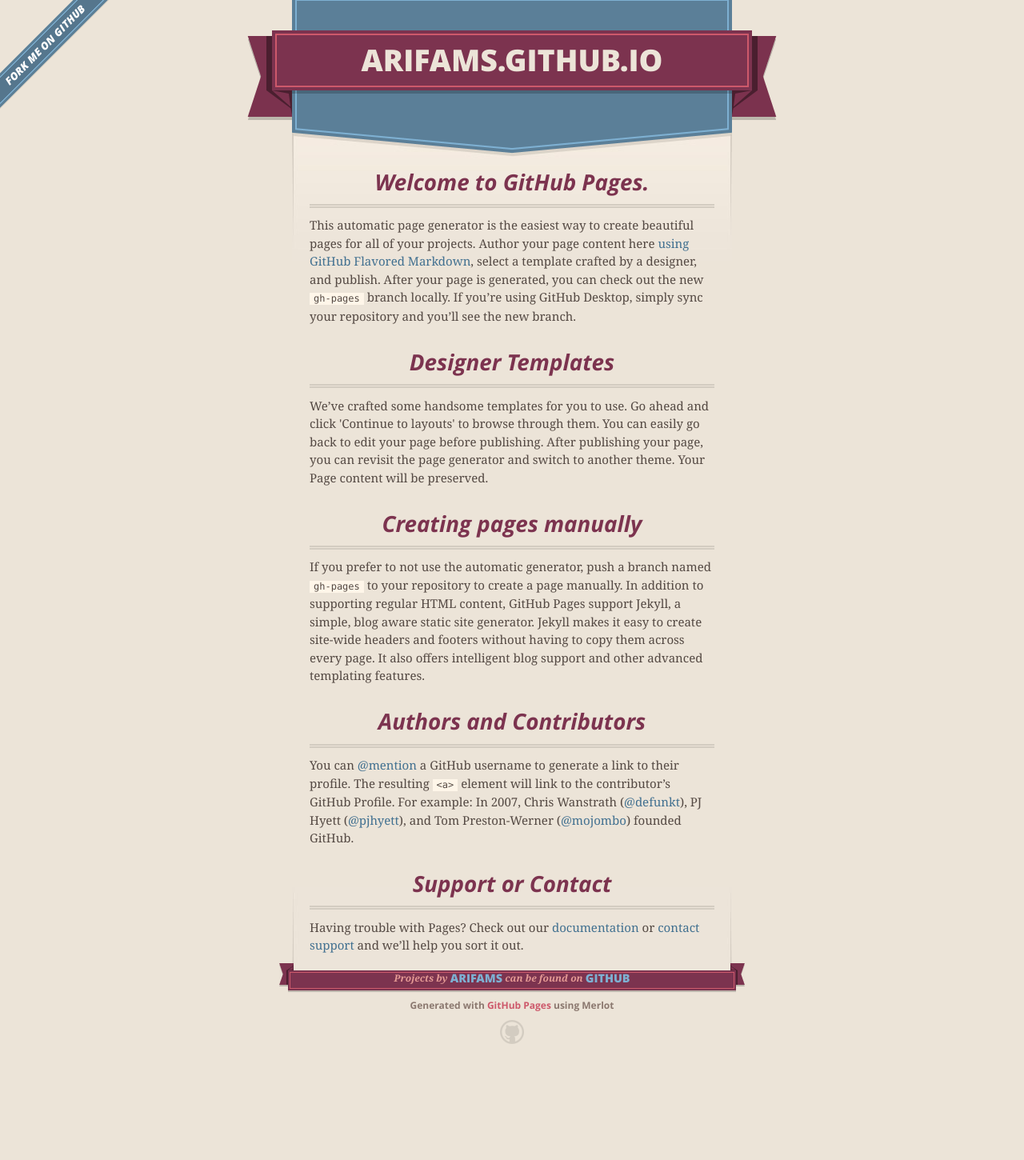
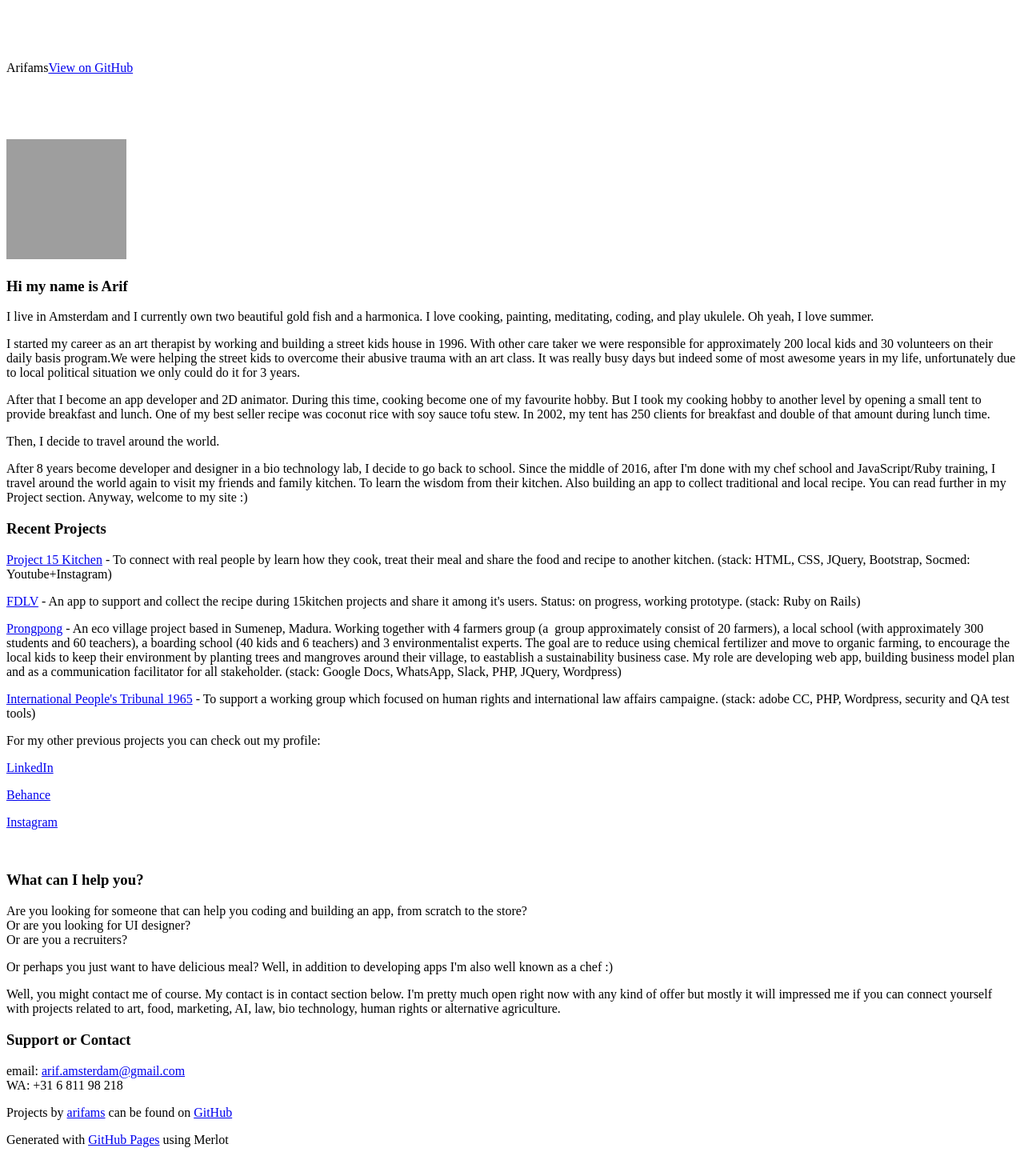
Before and after one commit to arifams/arifams.github.io, a Jekyll site: the page index.html, which Jekyll copies as it is, in a window 1280 px wide. Shown: the whole page at 80% size. Built offline with Jekyll 4.4.1, drawn with Linux system fonts in a browser that asks for light colours; nearby versions of some CDN libraries; before the commit the page ends 1345 px from its top, so only the background shows below that; grey boxes are pictures that could not be loaded.

Commit message:
change index

```diff
--- a/index.html
+++ b/index.html
@@ -1,90 +1,42 @@
-<!DOCTYPE html>
-<html>
-  <head>
-    <meta charset='utf-8'>
-    <meta http-equiv="X-UA-Compatible" content="chrome=1">
-    <meta name="viewport" content="width=640">
-
-    <link rel="stylesheet" href="stylesheets/core.css" media="screen">
-    <link rel="stylesheet" href="stylesheets/mobile.css" media="handheld, only screen and (max-device-width:640px)">
-    <link rel="stylesheet" href="stylesheets/github-light.css">
-
-    <script type="text/javascript" src="javascripts/modernizr.js"></script>
-    <script type="text/javascript" src="https://ajax.googleapis.com/ajax/libs/jquery/1.7.1/jquery.min.js"></script>
-    <script type="text/javascript" src="javascripts/headsmart.min.js"></script>
-    <script type="text/javascript">
+<p>&nbsp;</p>
+<script src="javascripts/modernizr.js" type="text/javascript"></script>
+<script src="https://ajax.googleapis.com/ajax/libs/jquery/1.7.1/jquery.min.js" type="text/javascript"></script>
+<script src="javascripts/headsmart.min.js" type="text/javascript"></script>
+<script type="text/javascript">// <![CDATA[
 $(document).ready(function () {
         $('#main_content').headsmart()
       })
-    </script>
-    <title>Arifams.GitHub.io by arifams</title>
-  </head>
-
-  <body>
-    <a id="forkme_banner" href="https://github.com/arifams">View on GitHub</a>
-    <div class="shell">
-
-      <header>
-        <span class="ribbon-outer">
-          <span class="ribbon-inner">
-            <h1>Arifams.GitHub.io</h1>
-            <h2></h2>
-          </span>
-          <span class="left-tail"></span>
-          <span class="right-tail"></span>
-        </span>
+// ]]></script>
+<p>Arifams<a id="forkme_banner" href="https://github.com/arifams">View on GitHub</a></p>
+<div class="shell"><header>
+<h1>&nbsp;</h1>
 </header>
-
-      <div id="no-downloads">
-        <span class="inner">
-        </span>
-      </div>
-
-
-      <span class="banner-fix"></span>
-
-
+<div id="no-downloads"><img src="https://avatars2.githubusercontent.com/u/14273443?v=3&amp;s=460" alt="" width="150" height="150" />&nbsp;</div>
 <section id="main_content">
-        <h3>
-<a id="welcome-to-github-pages" class="anchor" href="#welcome-to-github-pages" aria-hidden="true"><span aria-hidden="true" class="octicon octicon-link"></span></a>Welcome to GitHub Pages.</h3>
-
-<p>This automatic page generator is the easiest way to create beautiful pages for all of your projects. Author your page content here <a href="https://guides.github.com/features/mastering-markdown/">using GitHub Flavored Markdown</a>, select a template crafted by a designer, and publish. After your page is generated, you can check out the new <code>gh-pages</code> branch locally. If you’re using GitHub Desktop, simply sync your repository and you’ll see the new branch.</p>
-
-<h3>
-<a id="designer-templates" class="anchor" href="#designer-templates" aria-hidden="true"><span aria-hidden="true" class="octicon octicon-link"></span></a>Designer Templates</h3>
-
-<p>We’ve crafted some handsome templates for you to use. Go ahead and click 'Continue to layouts' to browse through them. You can easily go back to edit your page before publishing. After publishing your page, you can revisit the page generator and switch to another theme. Your Page content will be preserved.</p>
-
-<h3>
-<a id="creating-pages-manually" class="anchor" href="#creating-pages-manually" aria-hidden="true"><span aria-hidden="true" class="octicon octicon-link"></span></a>Creating pages manually</h3>
-
-<p>If you prefer to not use the automatic generator, push a branch named <code>gh-pages</code> to your repository to create a page manually. In addition to supporting regular HTML content, GitHub Pages support Jekyll, a simple, blog aware static site generator. Jekyll makes it easy to create site-wide headers and footers without having to copy them across every page. It also offers intelligent blog support and other advanced templating features.</p>
-
-<h3>
-<a id="authors-and-contributors" class="anchor" href="#authors-and-contributors" aria-hidden="true"><span aria-hidden="true" class="octicon octicon-link"></span></a>Authors and Contributors</h3>
-
-<p>You can <a href="https://help.github.com/articles/basic-writing-and-formatting-syntax/#mentioning-users-and-teams" class="user-mention">@mention</a> a GitHub username to generate a link to their profile. The resulting <code>&lt;a&gt;</code> element will link to the contributor’s GitHub Profile. For example: In 2007, Chris Wanstrath (<a href="https://github.com/defunkt" class="user-mention">@defunkt</a>), PJ Hyett (<a href="https://github.com/pjhyett" class="user-mention">@pjhyett</a>), and Tom Preston-Werner (<a href="https://github.com/mojombo" class="user-mention">@mojombo</a>) founded GitHub.</p>
-
-<h3>
-<a id="support-or-contact" class="anchor" href="#support-or-contact" aria-hidden="true"><span aria-hidden="true" class="octicon octicon-link"></span></a>Support or Contact</h3>
-
-<p>Having trouble with Pages? Check out our <a href="https://help.github.com/pages">documentation</a> or <a href="https://github.com/contact">contact support</a> and we’ll help you sort it out.</p>
+<h3><a id="welcome-to-github-pages" class="anchor" href="#welcome-to-github-pages"></a>Hi my name is Arif</h3>
+<p>I live in Amsterdam&nbsp;and I currently&nbsp;own two beautiful gold fish and a harmonica. I love cooking, painting, meditating, coding, and play ukulele. Oh yeah, I love summer.</p>
+<p>I started my career as an art therapist&nbsp;by&nbsp;working and building a street kids house in 1996. With other care taker we were responsible for approximately 200 local kids and 30 volunteers on their daily basis program.We were helping the street kids to overcome their abusive trauma with an art class. It was really busy days but indeed some of most awesome&nbsp;years in my life, unfortunately due to local political situation we only could do it for 3 years.</p>
+<p>After that I become an app developer and 2D animator. During this time, cooking become one of my favourite hobby. But I took my cooking hobby to another level by opening a small tent&nbsp;to provide breakfast and lunch. One of my best seller recipe was coconut rice with soy sauce tofu stew. In 2002,&nbsp;my tent has 250 clients for breakfast and double of that amount during lunch time.&nbsp;</p>
+<p>Then, I decide to travel around the world.</p>
+<p>After 8 years become developer and designer in a bio technology lab, I decide to go back to school. Since the middle of&nbsp;2016, after I'm done with my chef&nbsp;school and JavaScript/Ruby training, I travel around the world again to visit my friends and family kitchen. To learn the wisdom from their kitchen. Also building an app to collect traditional and local recipe. You can read further in my Project section. Anyway, welcome to my site :)</p>
+<h3><a id="designer-templates" class="anchor" href="#designer-templates"></a>Recent Projects</h3>
+<p><a href="http://15kitchen.com" target="_blank">Project 15 Kitchen</a> - To connect with real people by learn how they cook, treat their meal and share the food and recipe to another kitchen. (stack: HTML, CSS, JQuery, Bootstrap, Socmed: Youtube+Instagram)</p>
+<p><a href="https://fdlv.herokuapp.com/" target="_blank">FDLV</a> - An&nbsp;app to support and collect the recipe during 15kitchen projects and share it among it's users. Status: on progress, working prototype. (stack: Ruby on Rails)</p>
+<p><a href="http://prongpong.org" target="_blank">Prongpong</a> - An eco village project based in Sumenep, Madura. Working together with 4 farmers group (a &nbsp;group approximately consist of 20 farmers), a local school (with approximately 300 students and 60 teachers), a boarding school (40 kids and 6 teachers) and 3 environmentalist experts. The goal are to reduce using chemical fertilizer and move to organic farming, to encourage the local kids to keep their environment&nbsp;by planting&nbsp;trees and mangroves around their village, to eastablish a sustainability business case. My role are&nbsp;developing web app, building business model plan and as a communication facilitator for all stakeholder. (stack: Google Docs, WhatsApp, Slack, PHP, JQuery, Wordpress)</p>
+<p><a href="http://www.tribunal1965.org/" target="_blank">International People's Tribunal 1965</a> - To support a working group which focused on human rights and international law affairs campaigne. (stack: adobe CC, PHP, Wordpress, security and QA test tools)</p>
+<p>For my other previous projects you can check out my profile:</p>
+<p><a href="https://www.linkedin.com/in/arif-kurniawan-9a763788" target="_blank">LinkedIn</a>&nbsp;</p>
+<p><a href="https://www.behance.net/arifams" target="_blank">Behance</a></p>
+<p><a href="https://www.instagram.com/arifamsterdam/" target="_new">Instagram</a></p>
+<p>&nbsp;</p>
+<h3><a id="creating-pages-manually" class="anchor" href="#creating-pages-manually"></a>What can&nbsp;I help you?</h3>
+<p>Are you looking for someone that can help you coding and building an app, from scratch to the store? <br />Or are you looking for UI designer? <br />Or are you a recruiters?</p>
+<p>Or perhaps you just want to have delicious meal? Well, in addition to&nbsp;developing apps I'm also well known as a chef&nbsp;:)</p>
+<p>Well, you might contact me of course. My contact is in contact section below. I'm pretty much open right now with any kind of offer but mostly it will impressed me if you can connect&nbsp;yourself with&nbsp;projects related to art, food, marketing, AI, law, bio technology, human rights or alternative agriculture.</p>
+<h3><a id="support-or-contact" class="anchor" href="#support-or-contact"></a>Support or Contact</h3>
+<p>email: <a href="mailto:arif.amsterdam@gmail.com">arif.amsterdam@gmail.com</a>&nbsp;<br />WA: +31 6 811 98 218</p>
 </section>
-
 <footer>
-        <span class="ribbon-outer">
-          <span class="ribbon-inner">
 <p>Projects by <a href="https://github.com/arifams">arifams</a> can be found on <a href="https://github.com/arifams">GitHub</a></p>
-          </span>
-          <span class="left-tail"></span>
-          <span class="right-tail"></span>
-        </span>
 <p>Generated with <a href="https://pages.github.com">GitHub Pages</a> using Merlot</p>
-        <span class="octocat"></span>
-      </footer>
-
-    </div>
-
-
-  </body>
-</html>
+</footer></div>
```
Also changed, not shown: 1 other file. Lines whose indentation alone changed are shown as unchanged.
